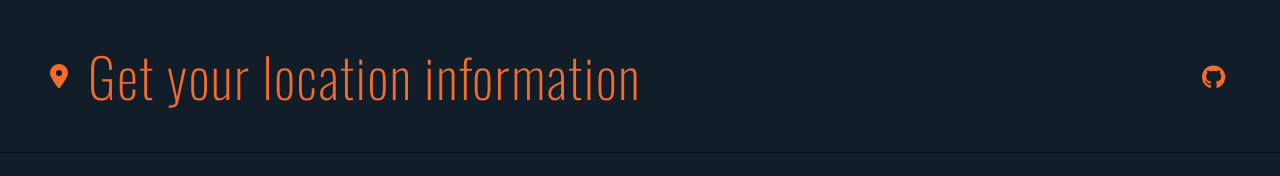
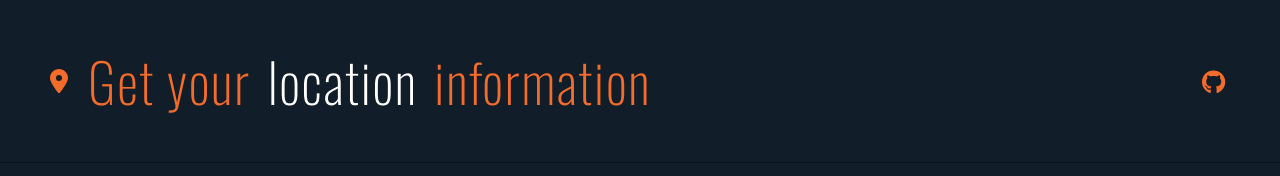
Before and after one commit to xLalice/myIP, a React (Create React App) app: page / in a window 1280 px wide. Shown: the top 176 px of the page. Built offline with nearby package versions, Linux system fonts and the light colour scheme; no server answers; a web font is replaced by a local one.

Commit message:
refactor: simplify css

```diff
--- a/src/_shared.scss
+++ b/src/_shared.scss
@@ -1,12 +1,6 @@
-// $background-color: #fff1d0;
 $background-color: #111d28;
-// $secondary-background-color: #feb775;
-$secondary-background-color: #f46c2b;
-// $text-color: #074798;
-$text-color: #f46c2b;
-// $third-color: #6a5e44;
+$main-color: #f46c2b;
 $third-color: #06101d;
-$data-color: #f46c2b;
 
 @mixin desktop-margin {
   margin: auto 5vw;
@@ -16,12 +10,19 @@ $data-color: #f46c2b;
   padding: 50px 0;
 }
 
-/* HTML: <div class="loader"></div> */
+.hight-light {
+  display: inline-block;
+  color: white;
+  // background: $main-color;
+  padding: 5px;
+  // TODO: after border rotate
+}
+
 .loader {
   width: 60px;
   margin: auto;
   aspect-ratio: 2;
-  --_g: no-repeat radial-gradient(circle closest-side, $text-color 90%, #0000);
+  --_g: no-repeat radial-gradient(circle closest-side, $main-color 90%, #0000);
   background: var(--_g) 0% 50%, var(--_g) 50% 50%, var(--_g) 100% 50%;
   background-size: calc(100% / 3) 50%;
   animation: l3 1s infinite linear;
@@ -41,10 +42,9 @@ $data-color: #f46c2b;
   }
 }
 
-/* HTML: <div class="loader"></div> */
 .loader-map {
   width: 4px;
-  color: $text-color;
+  color: $main-color;
   aspect-ratio: 1;
   border-radius: 50%;
   box-shadow: 19px -19px 0 0px, 38px -19px 0 0px, 57px -19px 0 0px, 19px 0 0 5px,
--- a/src/components/Footer/Footer.scss
+++ b/src/components/Footer/Footer.scss
@@ -5,7 +5,7 @@
   flex-direction: column;
   justify-content: center;
   align-items: center;
-  color: shared.$text-color;
+  color: shared.$main-color;
   background: shared.$third-color;
   width: 100%;
   @include shared.desktop-padding;
--- a/src/components/Header/index.jsx
+++ b/src/components/Header/index.jsx
@@ -9,7 +9,9 @@ const Header = () => {
     <div className="header">
       <div className="header__title">
         <FontAwesomeIcon icon={faLocationDot} size="lg" color="#f46c2b" />
-        <h1>Get your location information</h1>
+        <h1>
+          Get your <span className="hight-light">location</span> information
+        </h1>
       </div>
       <nav>
         <ul className="header__nav">
--- a/src/components/Map/index.jsx
+++ b/src/components/Map/index.jsx
@@ -20,7 +20,7 @@ const Map = ({ IpLat, IpLon, geoLat, geoLon }) => {
   }
   return (
     <div id="map">
-      <MapContainer center={position} zoom={9} scrollWheelZoom={true}>
+      <MapContainer center={position} zoom={8} scrollWheelZoom={true}>
         <TileLayer
           attribution='&copy; <a href="https://www.openstreetmap.org/copyright">OpenStreetMap</a> contributors'
           url="https://{s}.tile.openstreetmap.org/{z}/{x}/{y}.png"
--- a/src/index.scss
+++ b/src/index.scss
@@ -9,11 +9,9 @@ body {
   box-sizing: border-box;
   background: shared.$background-color;
   font-family: 'Oswald', sans-serif;
-  // font-optical-sizing: auto;
-  // font-weight: <weight>;
-  // font-style: normal;
   font-size: 1rem;
   letter-spacing: 0.1rem;
+  // font-weight: lighter;
 }
 .main {
   font-size: clamp(18px, 1.5vw, 1.5rem);
@@ -45,14 +43,14 @@ body {
       display: inline-block;
       padding: 5px;
       border-radius: 999px;
-      color: shared.$data-color;
+      color: shared.$main-color;
     }
   }
 }
 
 h1 {
   font-size: clamp(24px, 5vw, 3.375rem);
-  color: shared.$text-color;
+  color: shared.$main-color;
   // text-shadow: 1px 1px 0 white;
   margin-left: 20px;
   text-align: center;
@@ -65,6 +63,6 @@ h1 {
 h2 {
   font-size: clamp(22px, 3vw, 2.5rem);
   font-weight: lighter;
-  color: shared.$text-color;
+  color: shared.$main-color;
   // text-shadow: 1px 1p x 0 white;
 }
```
